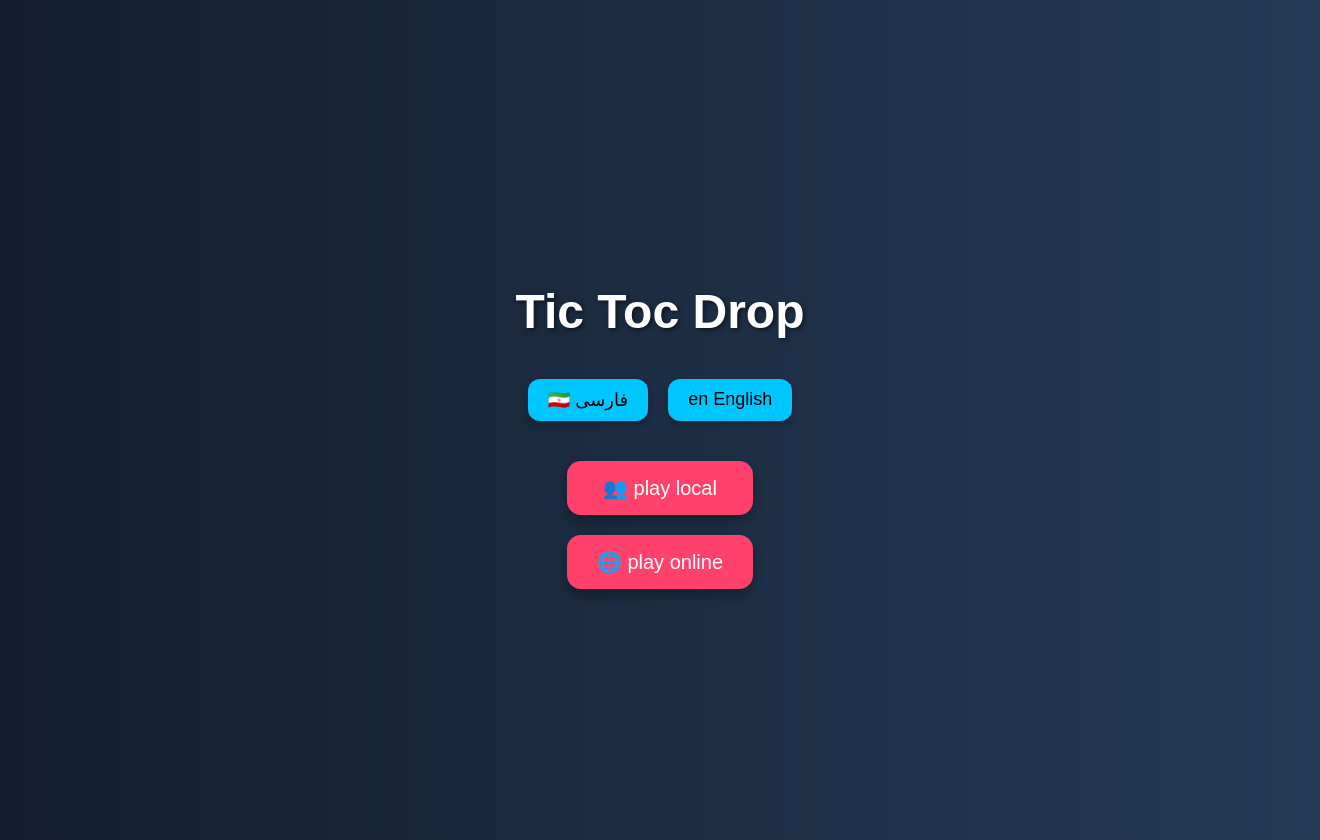
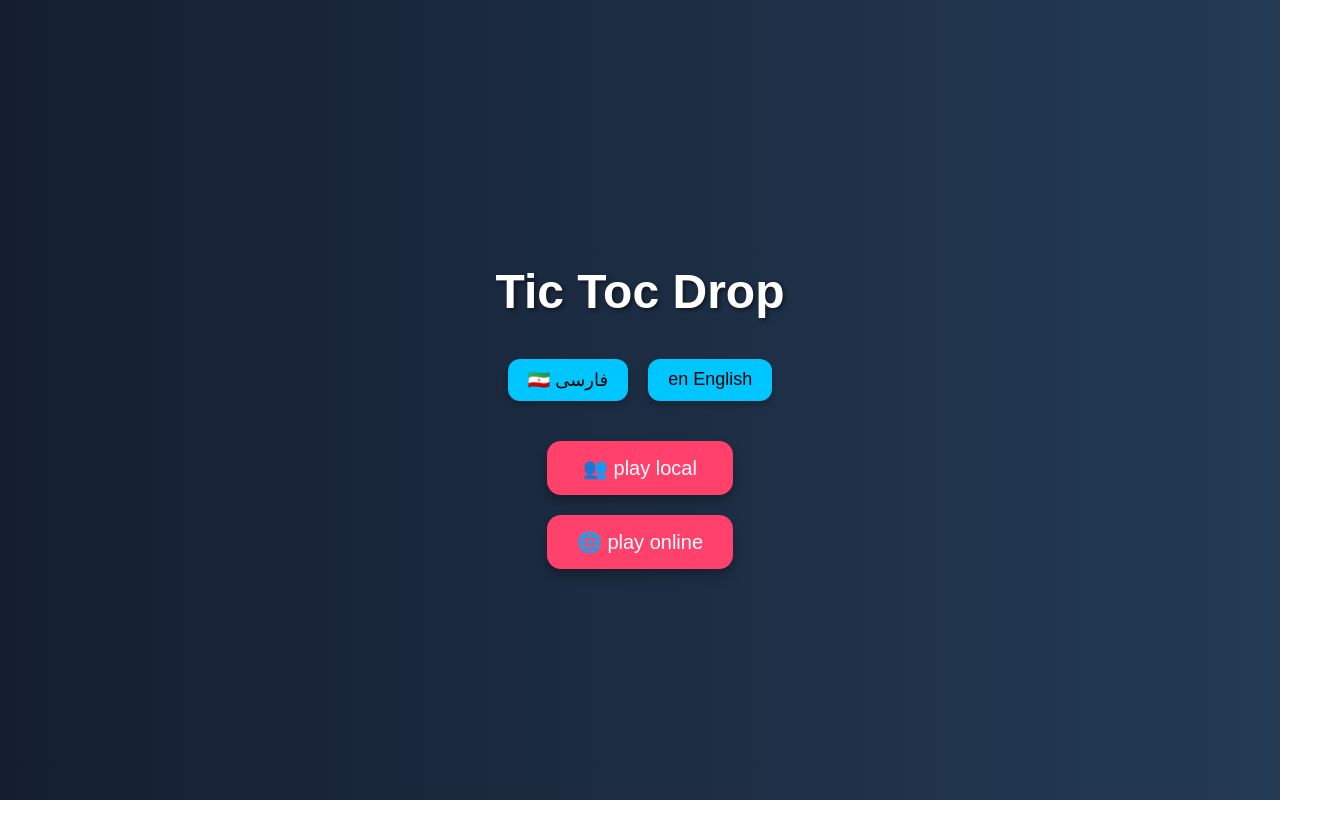
Before and after one commit to mahdibayat83/TicTacDrop, a React (Create React App) app: page /home in a window 1280 px wide. Shown: the whole page, 1320 px wide, since content can reach past the window. After the commit the page ends 800 px from the top, so only its background shows below. Built offline with nearby package versions, Linux system fonts and the light colour scheme.

Commit message:
fix over flow

```diff
--- a/server.js
+++ b/server.js
@@ -33,7 +33,7 @@ io.on("connection", (socket) => {
 		let room_id = free_rooms.pop();
 		if (room_id == undefined) {
 			room_id = crypto.randomBytes(20).toString('hex');
-			free_rooms.push(room);
+			free_rooms.push(room_id);
 		}
 		socket.join(room_id);
 		const clients = io.sockets.adapter.rooms.get(room_id);
--- a/src/index.css
+++ b/src/index.css
@@ -7,6 +7,15 @@ body {
   -moz-osx-font-smoothing: grayscale;
 }
 
+/* Make sizing predictable and prevent viewport overflow from padding */
+*, *::before, *::after {
+  box-sizing: border-box;
+}
+
+html, body, #root {
+  height: 100%;
+}
+
 code {
   font-family: source-code-pro, Menlo, Monaco, Consolas, 'Courier New',
     monospace;
--- a/src/pages/game.js
+++ b/src/pages/game.js
@@ -148,8 +148,9 @@ function TicTacToeLimited() {
 
 const styles = {
   container: {
-    height: "100vh",
-    width: "100vw",
+    overflow: "hidden",
+    height: "100%",
+    width: "100%",
     background: "linear-gradient(to right, #232526, #414345)",
     display: "flex",
     flexDirection: "column",
--- a/src/pages/home.js
+++ b/src/pages/home.js
@@ -25,8 +25,11 @@ export default function Home() {
 
 const styles = {
   container: {
-    height: "100vh",
-    width: "100vw",
+    scroll: "none",
+     overflow: "hidden",
+     height: "100%",
+     minHeight: "100vh",
+     width: "100%",
     background: "linear-gradient(to right, #141e30, #243b55)",
     display: "flex",
     flexDirection: "column",
```
Also changed, not shown: src/App.css (deleted, +0 -38 lines).
